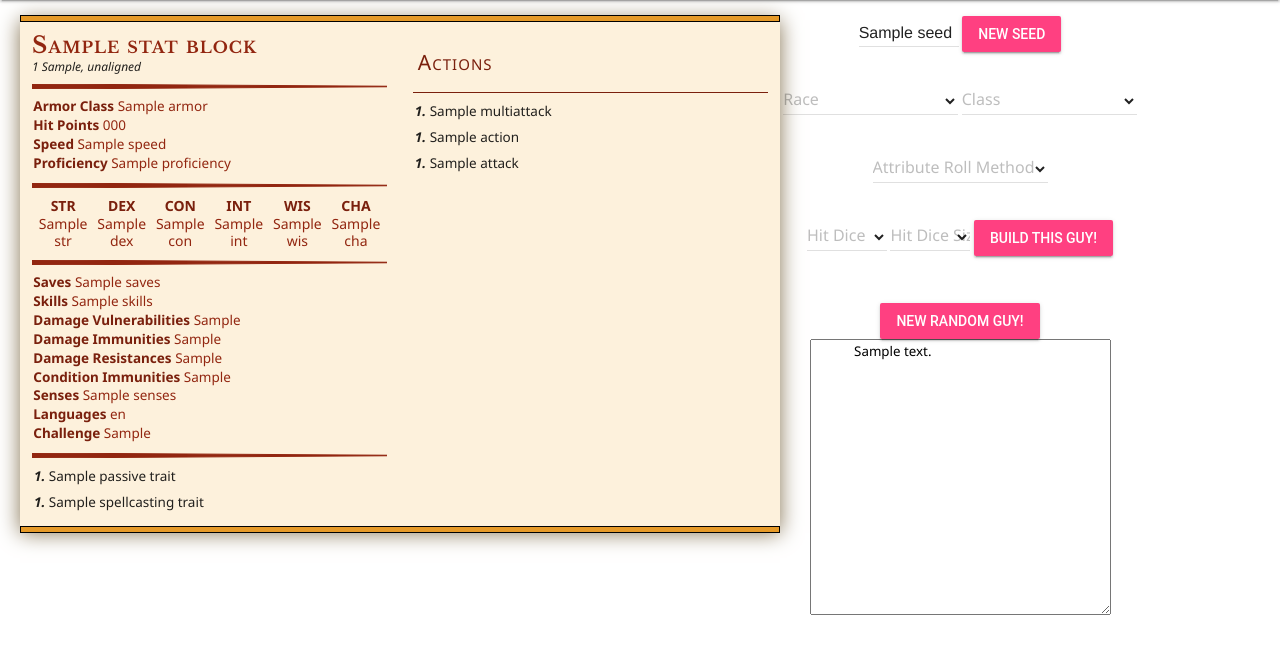
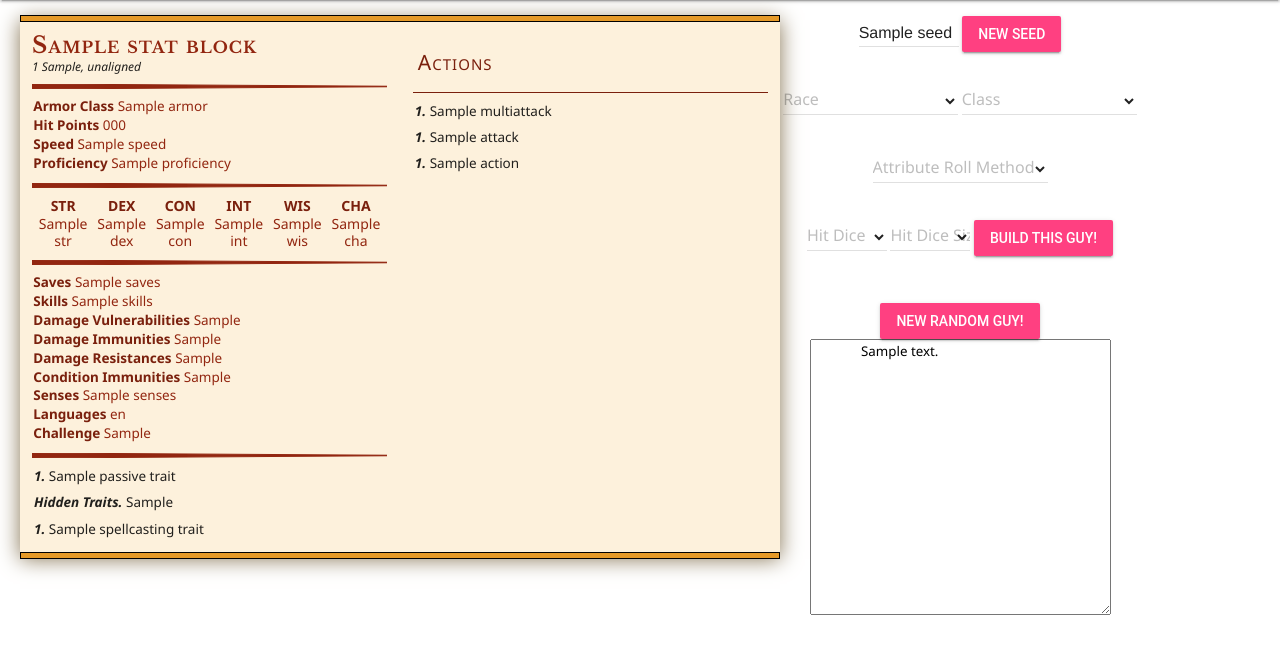
Before and after one commit to FriendGaru/flask_npcgen, a Flask app: template templates/main.html in a window 1280 px wide. Shown: the part 64-718 px from the top of the page. Run offline with Flask 2, Linux system fonts and the light colour scheme; the template is opened without the code that fills it: most values are stand-ins (such as "Sample title", 1, 10 or a date in 2020); lists and menus that the app fills with data are empty.

Commit message:
fixes, submodule update

```diff
--- a/templates/main.html
+++ b/templates/main.html
@@ -6,7 +6,7 @@
       <div class="column">
           {% include 'npc_form.html' %}
           <textarea name="text" cols="40" rows="15">
-            {{plaintext}}
+              {{plaintext}}
           </textarea>
       </div>
 {% endblock %}
--- a/templates/statblock_tall.html
+++ b/templates/statblock_tall.html
@@ -120,6 +120,12 @@
 			<p>{{ passive_trait[1]|safe }}</p>
 		</div> <!-- property block -->
         {% endfor %}
+		{% if stat_block.hidden_traits %}
+		<div class="property-block">
+			<h4>Hidden Traits.</h4>
+			<p>{{ stat_block.hidden_traits }}</p>
+		</div> <!-- property block -->
+		{% endif %}
 		{% for spellcasting_trait in stat_block.spellcasting_traits %}
 		<div class="property-block">
 			<h4>{{ spellcasting_trait[0] }}.</h4>
@@ -136,18 +142,18 @@
 				<p>{{multiattack[1]}}</p>
 			</div> <!-- property block -->
             {% endfor %}
-            {% for action in stat_block.action %}
-			<div class="property-block">
-				<h4>{{action[0]}}.</h4>
-				<p>{{action[1]}}</p>
-			</div> <!-- property block -->
-            {% endfor %}
             {% for attack in stat_block.attacks %}
 			<div class="property-block">
 				<h4>{{attack[0]}}.</h4>
 				<p>{{attack[1]}}</p>
 			</div> <!-- property block -->
             {% endfor %}
+			{% for action in stat_block.actions %}
+			<div class="property-block">
+				<h4>{{action[0]}}.</h4>
+				<p>{{action[1]}}</p>
+			</div> <!-- property block -->
+            {% endfor %}
 		</div> <!-- actions -->
 	</div> <!-- section right -->
 	<hr class="orange-border bottom" />
```
